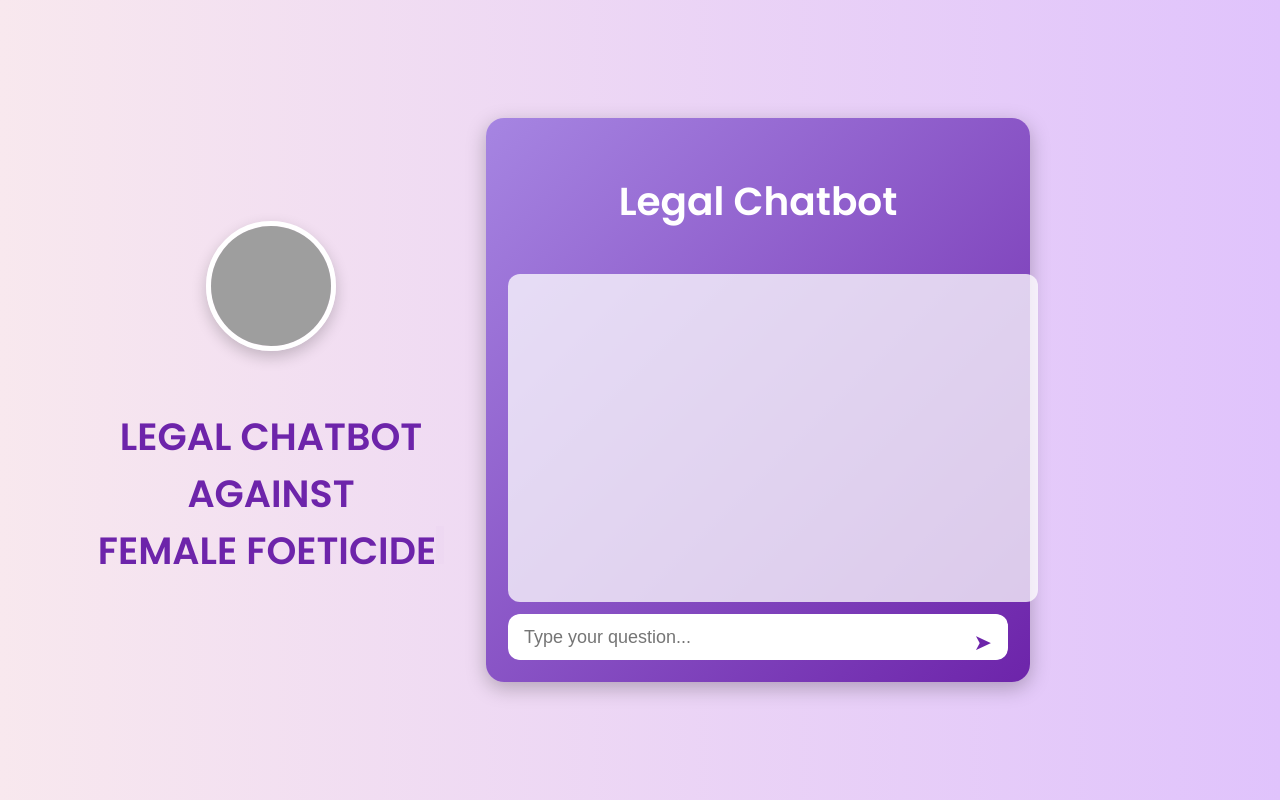
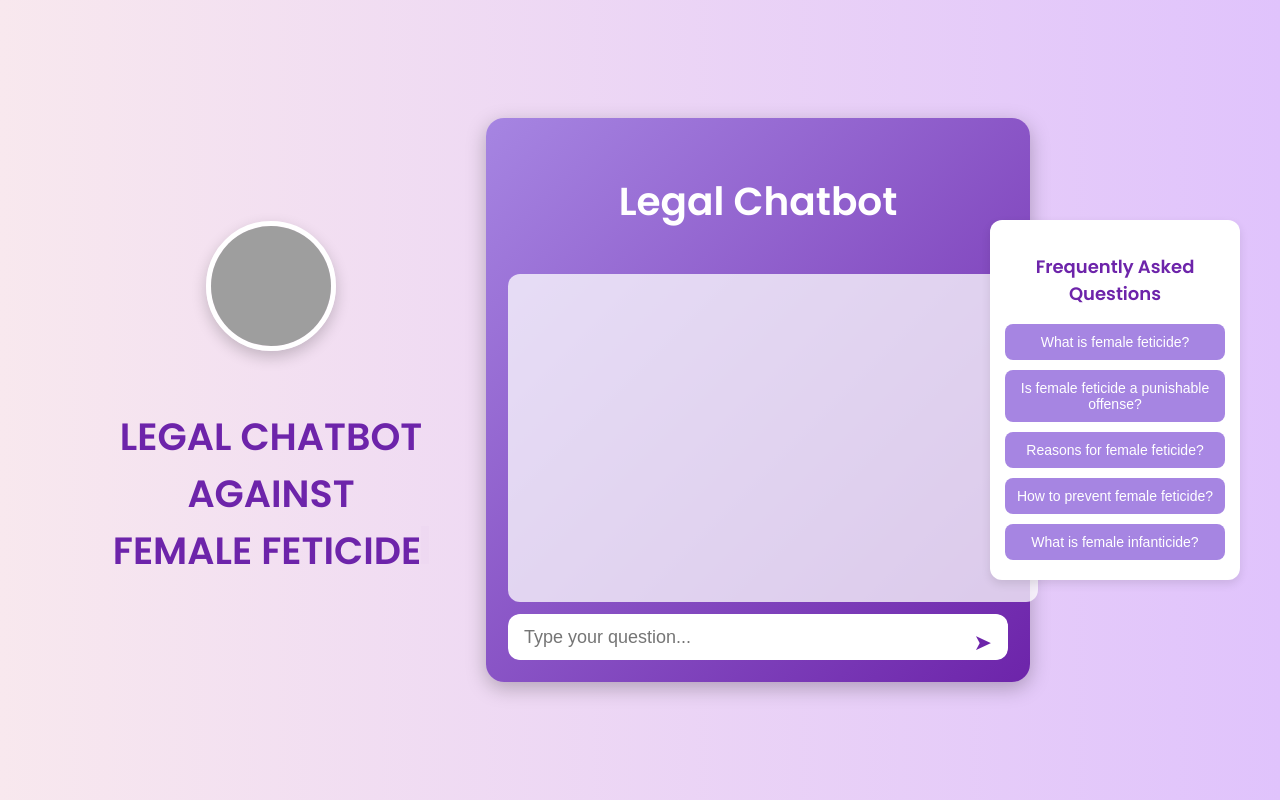
Before and after one commit to diyaanna06/Solution_Challenge, a Flask app: page /chat in a window 1280 px wide. Run offline with Flask 3, Linux system fonts and the light colour scheme; grey boxes are pictures that could not be loaded.

Commit message:
added frequently added questns section to the chatbot

```diff
--- a/templates/chatbot.html
+++ b/templates/chatbot.html
@@ -1,15 +1,19 @@
 <!DOCTYPE html>
 <html lang="en">
   <head>
-    <link rel="icon" type="image/png" href="{{ url_for('static', filename='image.png') }}">
-    <meta charset="UTF-8">
-    <meta name="viewport" content="width=device-width, initial-scale=1.0">
+    <link
+      rel="icon"
+      type="image/png"
+      href="{{ url_for('static', filename='image.png') }}"
+    />
+    <meta charset="UTF-8" />
+    <meta name="viewport" content="width=device-width, initial-scale=1.0" />
     <title>Legal Chatbot</title>
     <style>
-        @import url('https://fonts.googleapis.com/css2?family=Poppins:wght@300;400;600&display=swap');
+      @import url("https://fonts.googleapis.com/css2?family=Poppins:wght@300;400;600&display=swap");
 
       body {
-            font-family: 'Poppins', sans-serif;
+        font-family: "Poppins", sans-serif;
         background: linear-gradient(to right, #f8e8ee, #e0c3fc);
         display: flex;
         justify-content: center;
@@ -66,7 +70,9 @@
       }
 
       @keyframes blink {
-            50% { opacity: 0; }
+        50% {
+          opacity: 0;
+        }
       }
 
       .chat-container {
@@ -99,7 +105,8 @@
         text-align: left;
       }
 
-        .user-message, .bot-message {
+      .user-message,
+      .bot-message {
         padding: 14px;
         border-radius: 12px;
         margin: 10px 0;
@@ -120,6 +127,7 @@
         background: rgba(0, 0, 0, 0.8);
         color: white;
         text-align: left;
+        white-space: pre-line;
       }
 
       .input-container {
@@ -154,17 +162,63 @@
       }
 
       @keyframes fadeIn {
-            0% { opacity: 0; transform: translateY(-10px); }
-            100% { opacity: 1; transform: translateY(0); }
+        0% {
+          opacity: 0;
+          transform: translateY(-10px);
+        }
+        100% {
+          opacity: 1;
+          transform: translateY(0);
+        }
+      }
+
+      /* FAQ Section */
+      .faq-container {
+        width: 220px;
+        background: #ffffff;
+        padding: 15px;
+        border-radius: 12px;
+        box-shadow: 0px 4px 10px rgba(0, 0, 0, 0.1);
+        position: absolute;
+        right: 40px;
+        top: 50%;
+        transform: translateY(-50%);
+        text-align: center;
+      }
+
+      .faq-container h3 {
+        font-size: 18px;
+        margin-bottom: 12px;
+        color: #6d24aa;
+        font-weight: bold;
+      }
+
+      .faq-container button {
+        width: 100%;
+        padding: 10px;
+        margin: 5px 0;
+        background: #a685e2;
+        color: white;
+        border: none;
+        border-radius: 8px;
+        cursor: pointer;
+        font-size: 14px;
+        transition: background 0.3s;
+      }
+
+      .faq-container button:hover {
+        background: #6d24aa;
       }
     </style>
   </head>
   <body>
-
     <div class="container">
       <div class="text-container">
         <div class="logo-container">
-                <img src="https://i.pinimg.com/474x/ff/27/19/ff271930532685d225d573f63ba0a92f.jpg" alt="Logo">
+          <img
+            src="https://i.pinimg.com/474x/ff/27/19/ff271930532685d225d573f63ba0a92f.jpg"
+            alt="Logo"
+          />
         </div>
         <div class="typing-text">
           <span id="typing-content"></span><span class="cursor"></span>
@@ -177,16 +231,43 @@
         </div>
         <div id="chat-box"></div>
         <div class="input-container">
-                <input type="text" id="question" placeholder="Type your question...">
+          <input
+            type="text"
+            id="question"
+            placeholder="Type your question..."
+          />
           <button onclick="askChatbot()">➤</button>
         </div>
+      </div>
+
+      <div class="faq-container">
+        <h3>Frequently Asked Questions</h3>
+        <button onclick="faqQuestion('What is female feticide?')">
+          What is female feticide?
+        </button>
+        <button onclick="faqQuestion('Is female feticide punishable offence?')">
+          Is female feticide a punishable offense?
+        </button>
+        <button
+          onclick="faqQuestion('What are the reasons for female feticide in India?')"
+        >
+          Reasons for female feticide?
+        </button>
+        <button
+          onclick="faqQuestion('What are the methods to prevent female feticide?')"
+        >
+          How to prevent female feticide?
+        </button>
+        <button onclick="faqQuestion('What is female infanticide?')">
+          What is female infanticide?
+        </button>
       </div>
     </div>
 
     <script>
       document.addEventListener("DOMContentLoaded", function () {
         const typingElement = document.getElementById("typing-content");
-            const textLines = ["LEGAL CHATBOT", "AGAINST", "FEMALE FOETICIDE"];
+        const textLines = ["LEGAL CHATBOT", "AGAINST", "FEMALE FETICIDE"];
         typeText(typingElement, textLines, 100);
       });
 
@@ -200,59 +281,51 @@
       async function simulateTypingEffect(element, text, speed) {
         for (let i = 0; i < text.length; i++) {
           element.innerHTML += text[i];
-                await new Promise(resolve => setTimeout(resolve, speed));
+          await new Promise((resolve) => setTimeout(resolve, speed));
         }
       }
 
-        async function askChatbot() {
-    const questionInput = document.getElementById("question");
+      async function faqQuestion(question) {
+        await askChatbot(question);
+      }
+
+      async function askChatbot(question = null) {
+        const input = document.getElementById("question");
         const chatBox = document.getElementById("chat-box");
 
-    if (!questionInput.value.trim()) {
-        alert("Please enter a question.");
-        return;
-    }
+        const userText = question || input.value.trim();
+        if (!userText) return;
 
         const userMessage = document.createElement("p");
         userMessage.classList.add("user-message");
-    userMessage.innerText = "You: " + questionInput.value;
+        userMessage.innerText = "You: " + userText;
         chatBox.appendChild(userMessage);
 
         const botMessage = document.createElement("p");
         botMessage.classList.add("bot-message");
+        botMessage.innerText = "Bot: Thinking...";
         chatBox.appendChild(botMessage);
+
         chatBox.scrollTop = chatBox.scrollHeight;
 
-    await simulateTypingEffect(botMessage, "Bot: Thinking...");
+        if (!question) input.value = "";
 
         try {
-        const res = await fetch("/chat", {
+          const response = await fetch("/chat", {
             method: "POST",
             headers: { "Content-Type": "application/json" },
-            body: JSON.stringify({ message: questionInput.value }),
+            body: JSON.stringify({ message: userText }),
           });
 
-        if (!res.ok) throw new Error("Failed to get a response.");
-
-        const data = await res.json();
-
-        // Apply structured formatting
-        let formattedResponse = `**Bot Response:**\n\n`;
-
-        formattedResponse += data.response
-            .replace(/\*\*(.*?)\*\*/g, "<strong>$1</strong>") // Bold text
-            .replace(/\n/g, "<br>"); // Add line breaks
-
-        botMessage.innerHTML = formattedResponse;
-    } catch (error) {
-        console.error("Error:", error);
-        botMessage.innerText = "Bot: Error fetching response.";
+          const data = await response.json();
+          botMessage.innerText = "Bot: " + (data.response || "No answer found.");
+        } catch (err) {
+          botMessage.innerText = "Bot: Sorry, something went wrong.";
+          console.error(err);
         }
 
-    questionInput.value = "";
+        chatBox.scrollTop = chatBox.scrollHeight;
       }
-
     </script>
-
   </body>
 </html>
```
Lines whose indentation alone changed are shown as unchanged.
